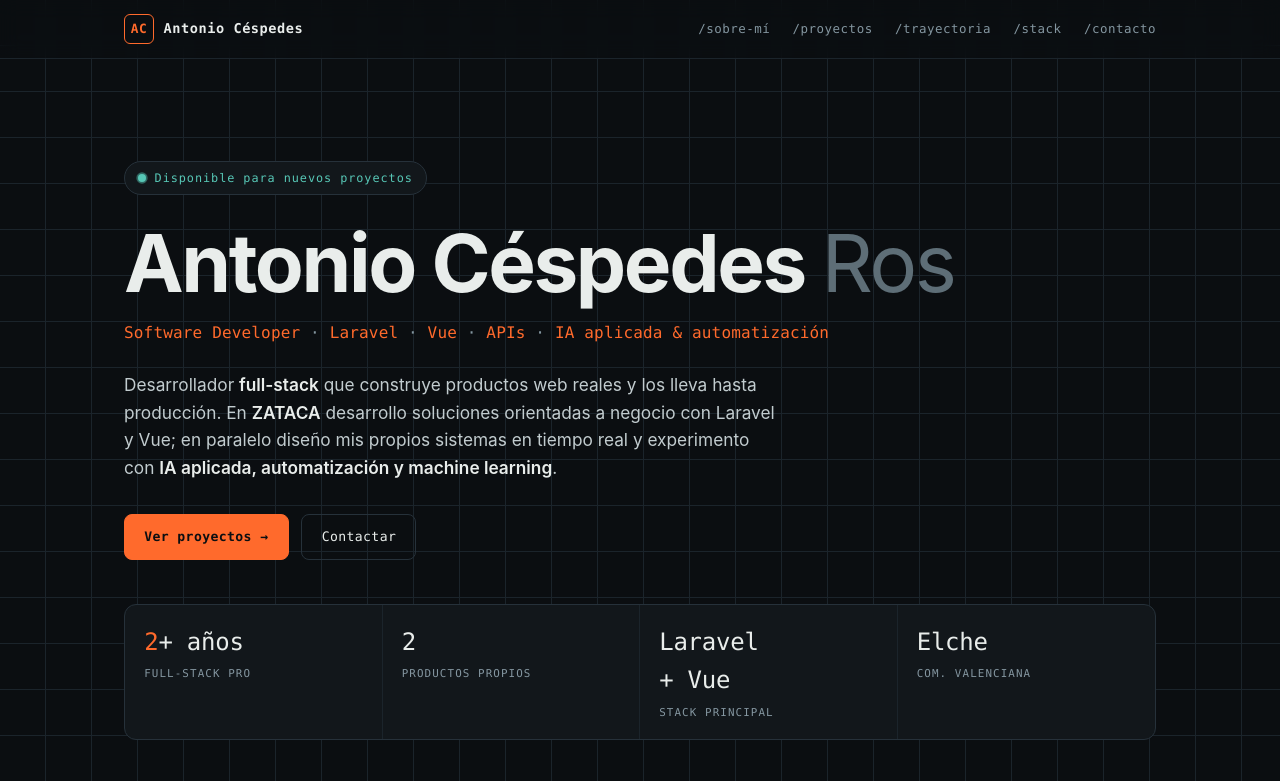
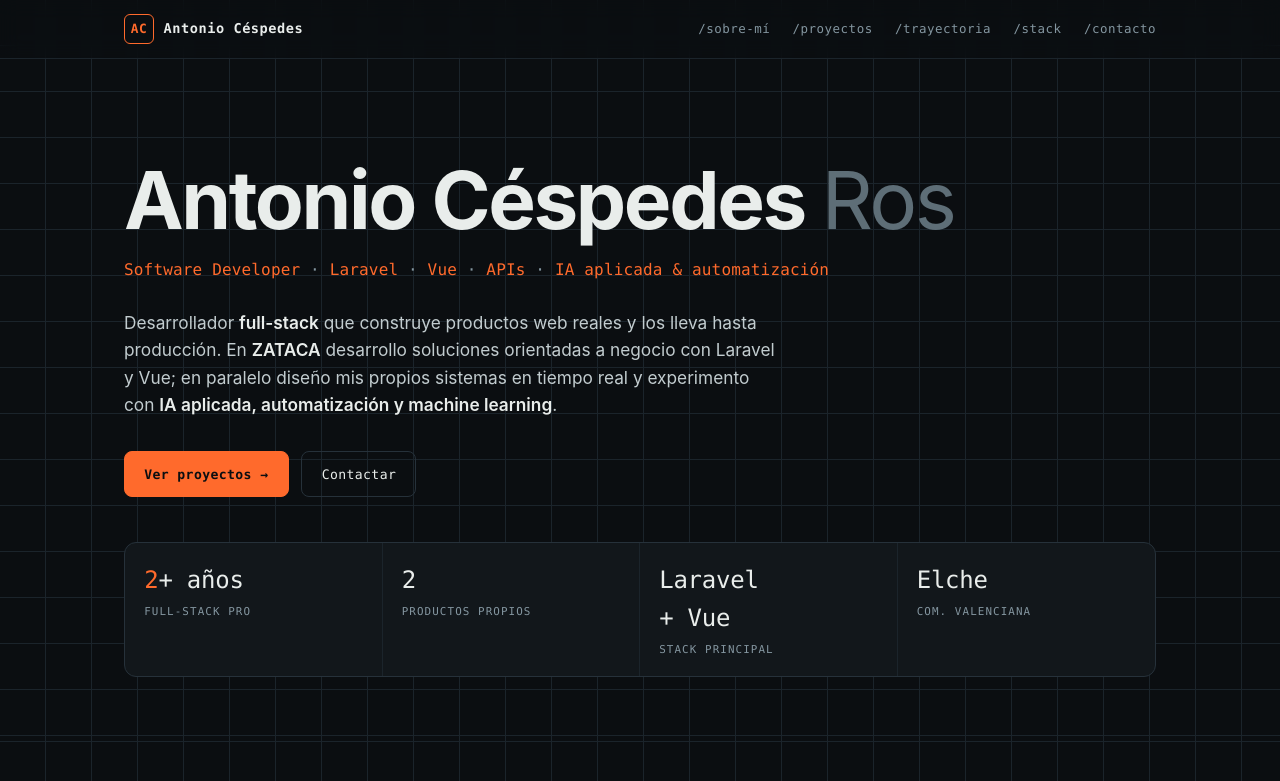
Before and after one commit to tonices17/tonices17.github.io, a plain HTML site: page index.html in a window 1280 px wide. Shown: the top 781 px of the page. Drawn offline with Linux system fonts and the light colour scheme.

Commit message:
Quitar indicador 'Disponible para nuevos proyectos' del hero
Co-Authored-By: Claude Opus 4.8 (1M context) <noreply@anthropic.com>

```diff
--- a/index.html
+++ b/index.html
@@ -289,7 +289,6 @@
 <main id="top">
   <section class="hero" style="border-top:0;">
     <div class="wrap">
-      <span class="status"><span class="dot"></span>Disponible para nuevos proyectos</span>
       <h1>Antonio Céspedes <span class="thin">Ros</span></h1>
       <p class="role">Software Developer <span>·</span> Laravel <span>·</span> Vue <span>·</span> APIs <span>·</span> IA aplicada &amp; automatización</p>
       <p class="lede">Desarrollador <b>full-stack</b> que construye productos web reales y los lleva hasta producción. En <b>ZATACA</b> desarrollo soluciones orientadas a negocio con Laravel y Vue; en paralelo diseño mis propios sistemas en tiempo real y experimento con <b>IA aplicada, automatización y machine learning</b>.</p>
```
